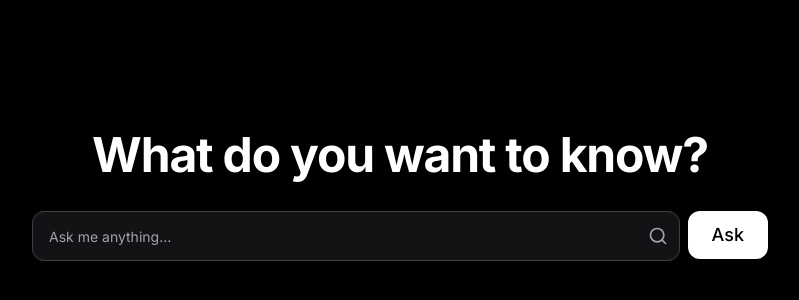
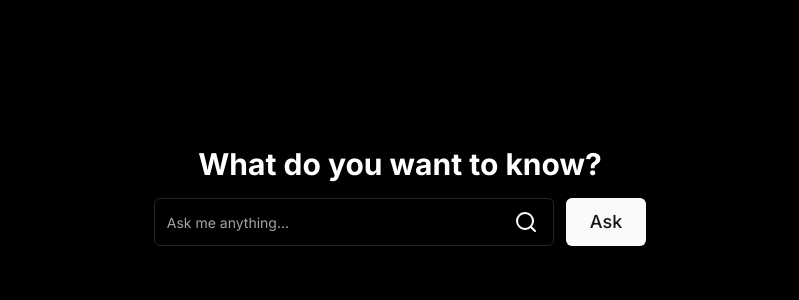
Before and after one commit to JusGu/perplexity, a Next.js app: page / in a window 1280 px wide. Shown: the part 204-504 px from the top of the page, without its empty margins (240-1039 px from the left). Built offline with nearby package versions, Linux system fonts and the light colour scheme.

Commit message:
remove excess styling

```diff
--- a/app/page.tsx
+++ b/app/page.tsx
@@ -4,25 +4,20 @@ import { Search } from "lucide-react"
 
 export default function Home() {
   return (
-    <main className="flex min-h-screen flex-col items-center justify-center p-4 max-w-3xl mx-auto">
-      <h1 className="text-4xl md:text-5xl font-bold text-center mb-8 tracking-tight text-white">
+    <main className="flex min-h-screen flex-col items-center justify-center">
+      <h1 className="text-3xl font-bold mb-4">
         What do you want to know?
       </h1>
 
-      <div className="w-full flex gap-2">
-        <div className="relative flex-1">
+      <div className="flex gap-3">
+        <div className="relative">
           <Input
             placeholder="Ask me anything..."
-            className="w-full pl-4 pr-10 py-6 text-lg rounded-xl bg-zinc-800/50 border-zinc-700 text-white placeholder:text-zinc-400 focus-visible:ring-zinc-600"
+            className="w-[400px] h-12 text-lg"
           />
-          <Search className="absolute right-3 top-1/2 transform -translate-y-1/2 text-zinc-400 h-5 w-5" />
+          <Search className="absolute right-4 top-1/2 -translate-y-1/2 h-6 w-6" />
         </div>
-        <Button
-          className="px-6 py-6 text-lg rounded-xl bg-white hover:bg-zinc-100 text-black"
-          size="lg"
-        >
-          Ask
-        </Button>
+        <Button className="h-12 px-6 text-lg">Ask</Button>
       </div>
     </main>
   )
```
